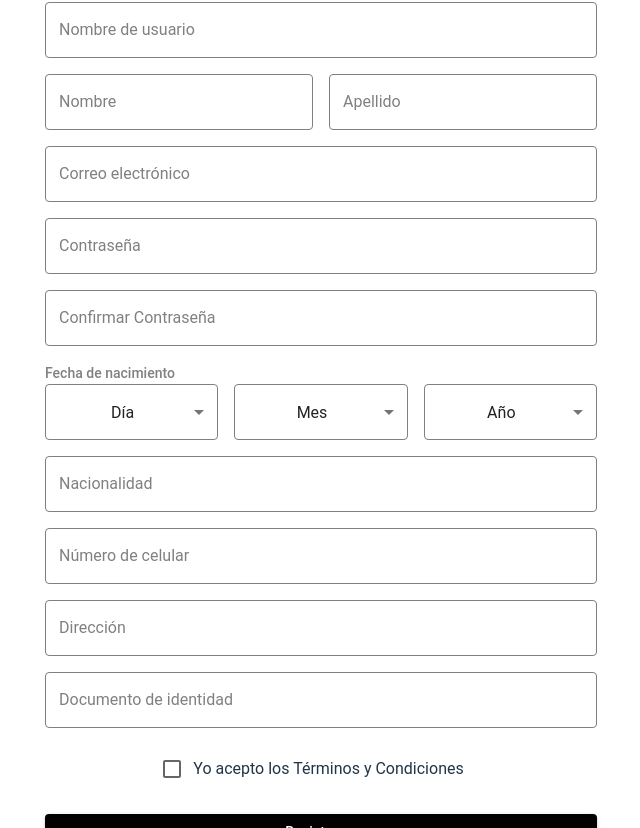
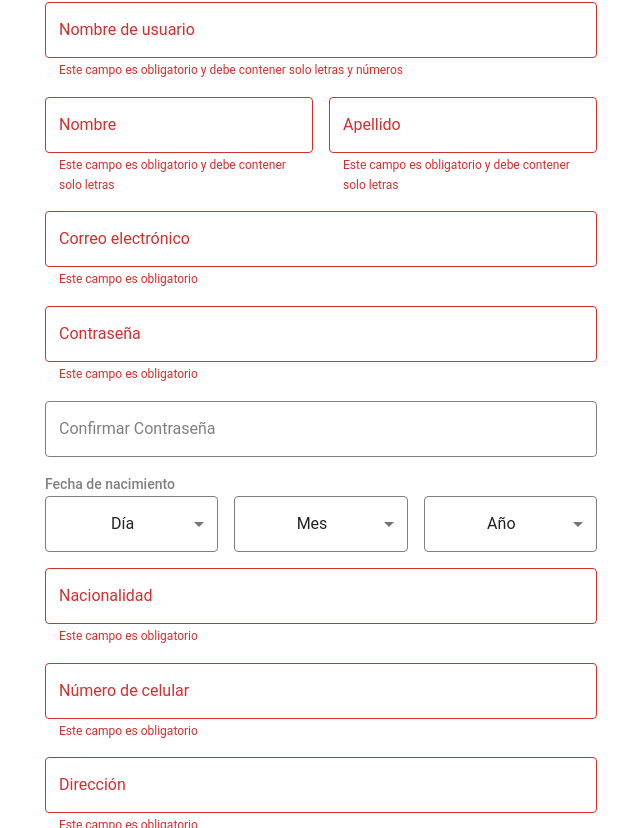
Before and after one commit to pablex72/react-login-register, a React (Vite) app: page / in a window 1280 px wide. Shown: the part 312-1140 px from the top of the page, without its empty margins (319-959 px from the left). Built offline with nearby package versions, Linux system fonts and the light colour scheme.

Commit message:
feat: adding Http status validations

```diff
--- a/src/components/login/CreateAccount.jsx
+++ b/src/components/login/CreateAccount.jsx
@@ -1,4 +1,4 @@
-import React from "react";
+import React, { useState } from "react";
 import { styled } from "@mui/system";
 
 import {
@@ -14,8 +14,8 @@ import {
   Typography,
 } from "@mui/material";
 import { createTheme, ThemeProvider } from "@mui/material";
-import logo from "../../assets/images1.jpg";
-// import logo from "../../assets/trc_logo_negro 1.png";
+// import logo from "../../assets/images1.jpg";
+import logo from "../../assets/trc_logo_negro 1.png";
 
 const theme = createTheme({
   typography: {
@@ -121,6 +121,89 @@ const Rectangle18 = styled(Box)(({ theme }) => ({
 }));
 
 const CreateAccount = () => {
+  const [username, setUsername] = useState("");
+  const [name, setName] = useState("");
+  const [lastName, setLastName] = useState("");
+  const [email, setEmail] = useState("");
+  const [password, setPassword] = useState("");
+  const [confirmPassword, setConfirmPassword] = useState("");
+  const [nationality, setNationality] = useState("");
+  const [phoneNumber, setPhoneNumber] = useState("");
+  const [address, setAddress] = useState("");
+  const [idDocument, setIdDocument] = useState("");
+
+  const handleUsernameChange = (event) => {
+    const value = event.target.value;
+    // Solo admite letras y números, no debe estar vacío
+    if (/^[a-zA-Z0-9]*$/.test(value)) {
+      setUsername(value);
+    }
+  };
+
+  const handleNameChange = (event) => {
+    const value = event.target.value;
+    // Solo admite letras, no números ni caracteres especiales
+    if (/^[a-zA-Z ]*$/.test(value)) {
+      setName(value);
+    }
+  };
+
+  const handleLastNameChange = (event) => {
+    const value = event.target.value;
+    // Solo admite letras, no números ni caracteres especiales
+    if (/^[a-zA-Z ]*$/.test(value)) {
+      setLastName(value);
+    }
+  };
+
+  const handleEmailChange = (event) => {
+    const value = event.target.value;
+    // Validación básica de formato de correo electrónico
+    setEmail(value);
+  };
+
+  const handlePasswordChange = (event) => {
+    const value = event.target.value;
+    // Puedes agregar lógica adicional de validación de contraseña aquí si es necesario
+    setPassword(value);
+  };
+
+  const handleConfirmPasswordChange = (event) => {
+    const value = event.target.value;
+    // Puedes agregar lógica adicional de validación de confirmación de contraseña aquí si es necesario
+    setConfirmPassword(value);
+  };
+
+  const handleNationalityChange = (event) => {
+    const value = event.target.value;
+    // Solo admite letras, no números ni caracteres especiales
+    if (/^[a-zA-Z ]*$/.test(value)) {
+      setNationality(value);
+    }
+  };
+
+  const handlePhoneNumberChange = (event) => {
+    const value = event.target.value;
+    // Solo admite números
+    if (/^[0-9]*$/.test(value)) {
+      setPhoneNumber(value);
+    }
+  };
+
+  const handleAddressChange = (event) => {
+    const value = event.target.value;
+    // Puedes agregar validación adicional para la dirección si es necesario
+    setAddress(value);
+  };
+
+  const handleIdDocumentChange = (event) => {
+    const value = event.target.value;
+    // Solo admite números, no letras ni caracteres especiales
+    if (/^[0-9]*$/.test(value)) {
+      setIdDocument(value);
+    }
+  };
+
   return (
     <ThemeProvider theme={theme}>
       <Container maxWidth="sm">
@@ -152,25 +235,63 @@ const CreateAccount = () => {
           <Box component="form" noValidate>
             <Grid container spacing={2}>
               <Grid item xs={12} sm={12}>
-                <TextField fullWidth label="Nombre de usuario" />
+                <TextField
+                  fullWidth
+                  label="Nombre de usuario"
+                  error={!username}
+                  helperText={!username ? "Este campo es obligatorio y debe contener solo letras y números" : ""}
+                  onChange={handleUsernameChange}
+                />
               </Grid>
               <Grid item xs={6} sm={6}>
-                <TextField fullWidth label="Nombre" />
+                <TextField
+                  fullWidth
+                  label="Nombre"
+                  error={!name}
+                  helperText={!name ? "Este campo es obligatorio y debe contener solo letras" : ""}
+                  onChange={handleNameChange}
+                />
               </Grid>
               <Grid item xs={6} sm={6}>
-                <TextField fullWidth label="Apellido" />
+                <TextField
+                  fullWidth
+                  label="Apellido"
+                  error={!lastName}
+                  helperText={!lastName ? "Este campo es obligatorio y debe contener solo letras" : ""}
+                  onChange={handleLastNameChange}
+                />
               </Grid>
               <Grid item xs={12} sm={12}>
-                <TextField fullWidth label="Correo electrónico" />
+                <TextField
+                  fullWidth
+                  label="Correo electrónico"
+                  error={!email || !/^\S+@\S+\.\S+$/.test(email)}
+                  helperText={!email ? "Este campo es obligatorio" : "Debe ser un correo electrónico válido"}
+                  onChange={handleEmailChange}
+                />
               </Grid>
               <Grid item xs={12} sm={12}>
-                <TextField fullWidth type="password" label="Contraseña" />
+                <TextField
+                  fullWidth
+                  type="password"
+                  label="Contraseña"
+                  error={!password}
+                  helperText={!password ? "Este campo es obligatorio" : ""}
+                  onChange={handlePasswordChange}
+                />
               </Grid>
               <Grid item xs={12} sm={12}>
                 <TextField
                   fullWidth
                   type="password"
                   label="Confirmar Contraseña"
+                  error={password !== confirmPassword}
+                  helperText={
+                    password !== confirmPassword
+                      ? "Las contraseñas no coinciden"
+                      : ""
+                  }
+                  onChange={handleConfirmPasswordChange}
                 />
               </Grid>
               <Grid item xs={12} sm={12}>
@@ -229,7 +350,8 @@ const CreateAccount = () => {
                         <MenuItem value="" disabled>
                           Año
                         </MenuItem>
-                        {[...Array(2024 - 1905 + 1).keys()]
+                        {[...Array(2024 - 1905 + 1)
+                      .keys()]
                       .map((i) => 1905 + i)
                       .reverse()
                       .map((year) => (
@@ -243,16 +365,40 @@ const CreateAccount = () => {
             </Grid>
           </Grid>
           <Grid item xs={12} sm={12}>
-                <TextField fullWidth label="Nacionalidad" />
+            <TextField
+              fullWidth
+              label="Nacionalidad"
+              error={!nationality}
+              helperText={!nationality ? "Este campo es obligatorio" : ""}
+              onChange={handleNationalityChange}
+            />
           </Grid>
           <Grid item xs={12} sm={12}>
-                <TextField fullWidth label="Número de celular" />
+            <TextField
+              fullWidth
+              label="Número de celular"
+              error={!phoneNumber}
+              helperText={!phoneNumber ? "Este campo es obligatorio" : ""}
+              onChange={handlePhoneNumberChange}
+            />
           </Grid>
           <Grid item xs={12} sm={12}>
-                <TextField fullWidth label="Dirección" />
+            <TextField
+              fullWidth
+              label="Dirección"
+              error={!address}
+              helperText={!address ? "Este campo es obligatorio" : ""}
+              onChange={handleAddressChange}
+            />
           </Grid>
           <Grid item xs={12} sm={12}>
-                <TextField fullWidth label="Documento de identidad" />
+            <TextField
+              fullWidth
+              label="Documento de identidad"
+              error={!idDocument}
+              helperText={!idDocument ? "Este campo es obligatorio" : ""}
+              onChange={handleIdDocumentChange}
+            />
           </Grid>
         </Grid>
 
@@ -261,7 +407,7 @@ const CreateAccount = () => {
           label="Yo acepto los Términos y Condiciones"
         />
 
-            <Button fullWidth variant="contained" color="primary" sx={{textTransform :'none'}}>
+        <Button fullWidth variant="contained" color="primary" sx={{ textTransform: 'none' }}>
           Registrarse
         </Button>
 
--- a/src/components/login/ForgotPassword.jsx
+++ b/src/components/login/ForgotPassword.jsx
@@ -9,7 +9,7 @@ import {
 } from "@mui/material";
 import { createTheme, ThemeProvider } from "@mui/material";
 import { styled } from "@mui/system";
-import logo from "../../assets/images1.jpg";
+import logo from "../../assets/trc_logo_negro 1.png";
 
 const theme = createTheme({
   typography: {
--- a/src/components/login/Login.jsx
+++ b/src/components/login/Login.jsx
@@ -8,7 +8,7 @@ import {
   Typography,
 } from "@mui/material";
 import { createTheme, ThemeProvider } from "@mui/material";
-import logo from "../../assets/images1.jpg";
+import logo from "../../assets/trc_logo_negro 1.png";
 import { styled } from "@mui/system";
 
 const theme = createTheme({
```
Lines whose indentation alone changed are shown as unchanged.
